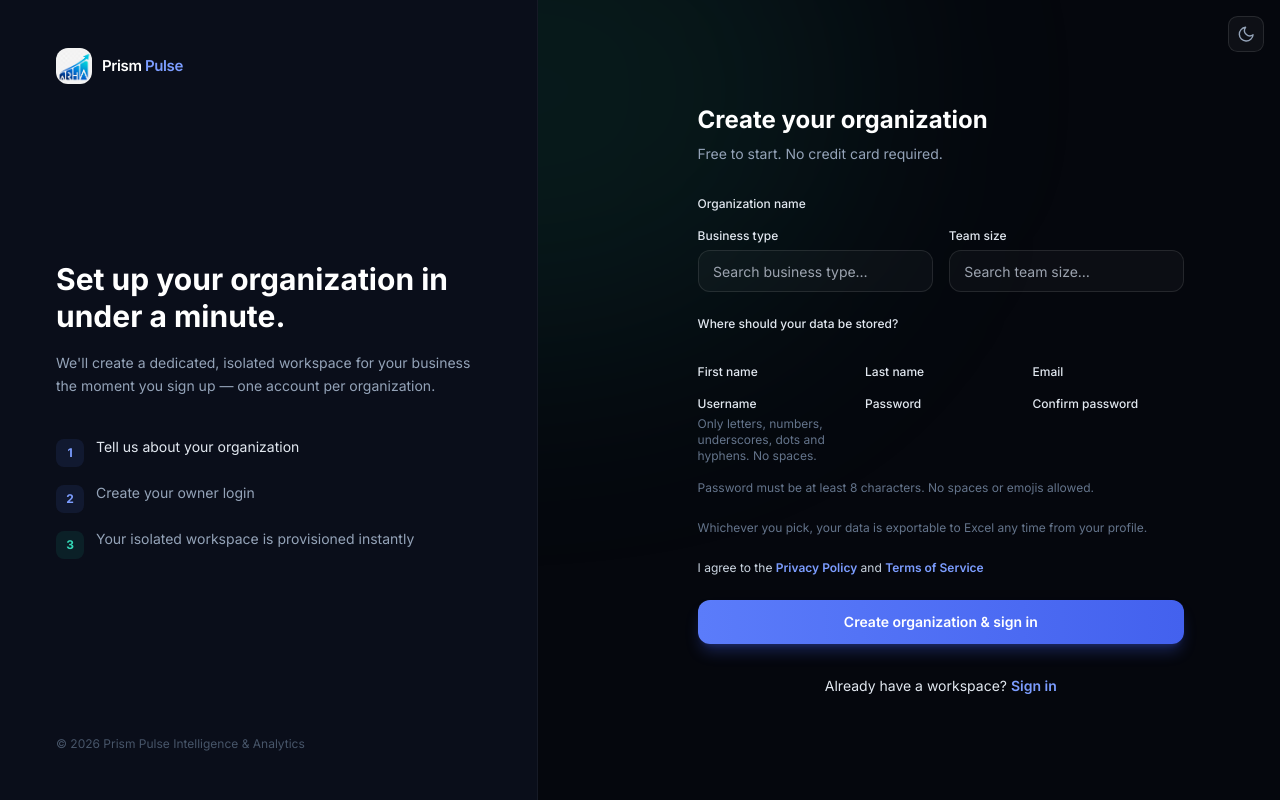
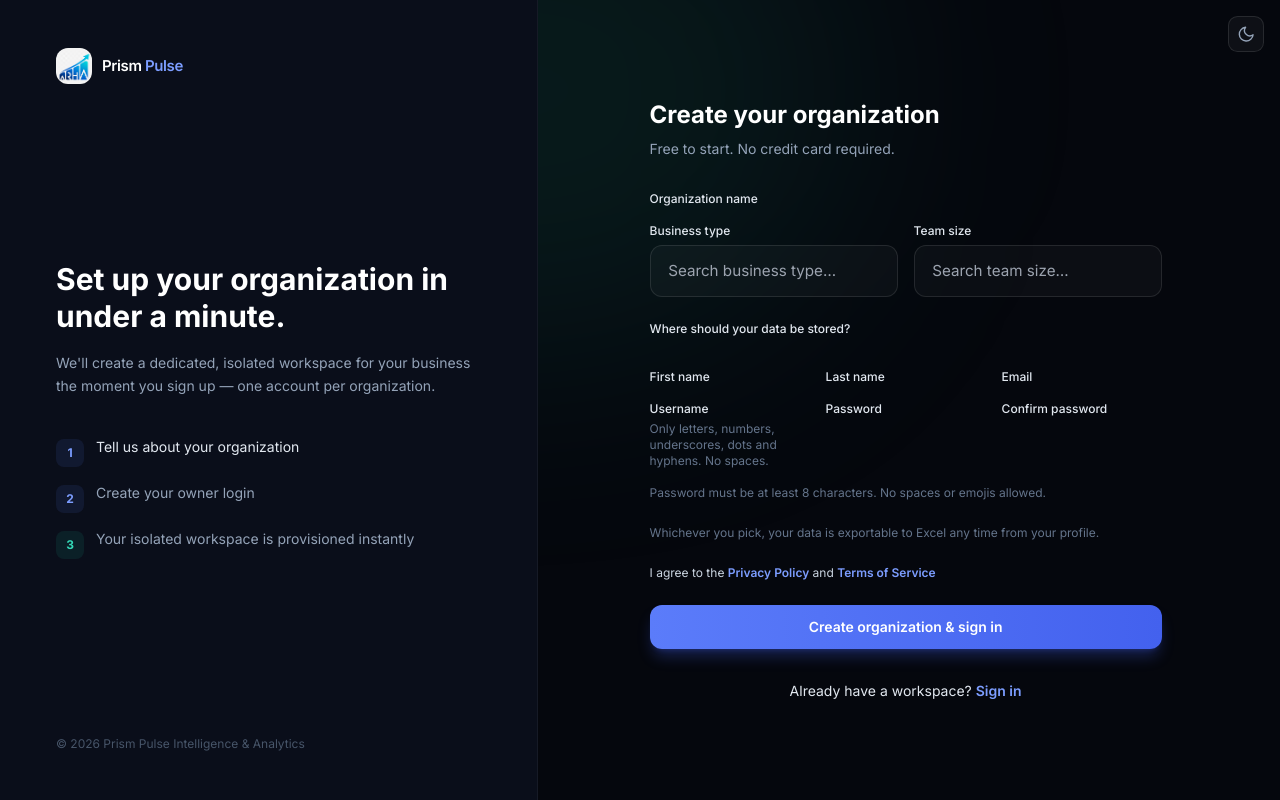
Before and after one commit to bejjankisreekar/Business_analytics_intelligence, a Django app: template templates/accounts/signup.html in a window 1280 px wide. Run offline with Django 5.2, Linux system fonts and the light colour scheme; the template is opened without the code that fills it, so the values that code supplies are empty; some libraries are stand-ins or nearby versions.

Commit message:
Move form left and increase input field sizes
- Reduce left padding from lg:px-32 to lg:px-24
- Reduce left margin from lg:ml-8 to lg:ml-4
- Increase input field padding from 0.6rem 0.9rem to 0.85rem 1.1rem
- Increase input field font size from 0.875rem to 0.95rem
- Makes all input fields (text, email, password) more prominent and easier to interact with
- Better balance between left spacing and form width
Co-Authored-By: Claude Haiku 4.5 <noreply@anthropic.com>

```diff
--- a/templates/accounts/signup.html
+++ b/templates/accounts/signup.html
@@ -35,8 +35,8 @@
   </div>
 
   <!-- Right: form -->
-  <div class="relative flex w-full flex-col justify-center px-6 py-14 sm:px-12 lg:w-[58%] lg:px-32">
-    <div class="mx-auto w-full max-w-lg ml-0 sm:ml-4 lg:ml-8">
+  <div class="relative flex w-full flex-col justify-center px-6 py-14 sm:px-12 lg:w-[58%] lg:px-24">
+    <div class="mx-auto w-full max-w-lg ml-0 sm:ml-2 lg:ml-4">
       <a href="{% url 'core:landing' %}" class="mb-6 flex items-center gap-2.5 lg:hidden">
         <img src="{% static 'img/logo.png' %}" alt="" class="h-9 w-9 rounded-xl object-contain">
         <span class="text-[15px] font-semibold text-white">Prism Pulse</span>
@@ -299,8 +299,8 @@
     border-radius: 0.75rem;
     border: 1px solid rgba(255,255,255,0.1);
     background: rgba(255,255,255,0.03);
-    padding: 0.6rem 0.9rem;
-    font-size: 0.875rem;
+    padding: 0.85rem 1.1rem;
+    font-size: 0.95rem;
     color: #fff;
     outline: none;
   }
```
